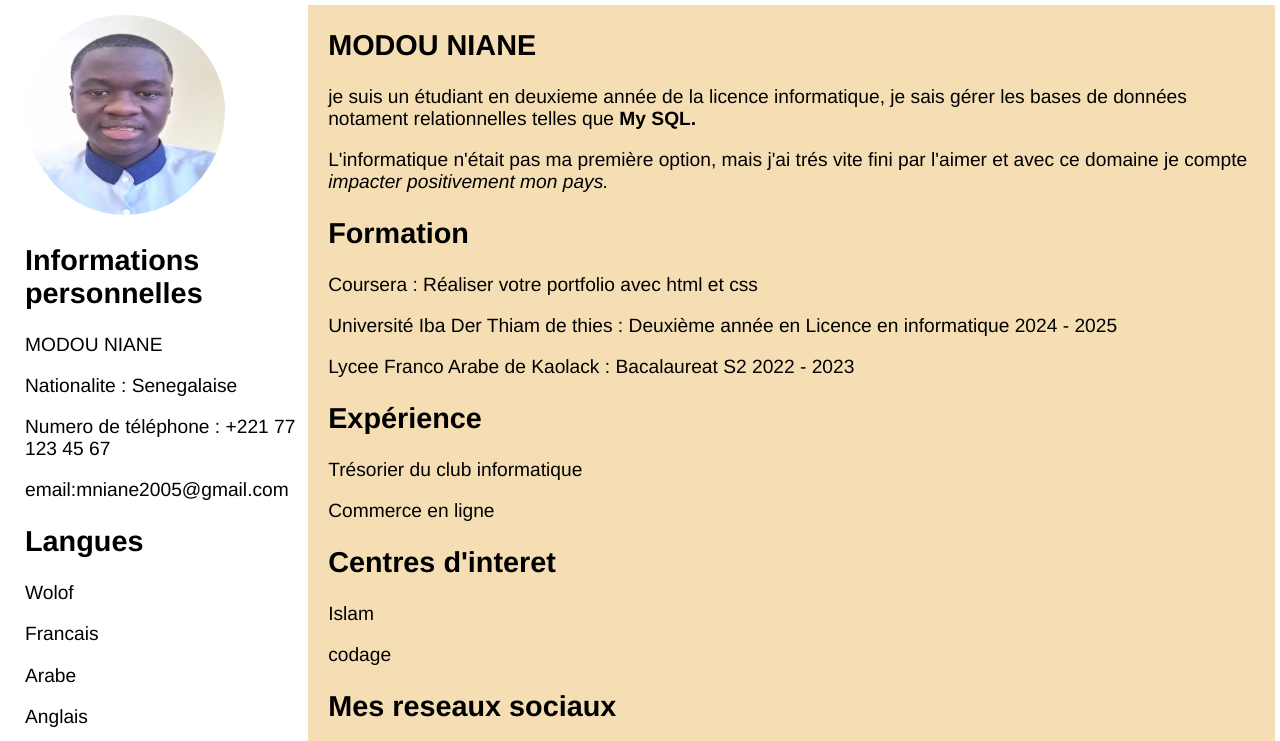
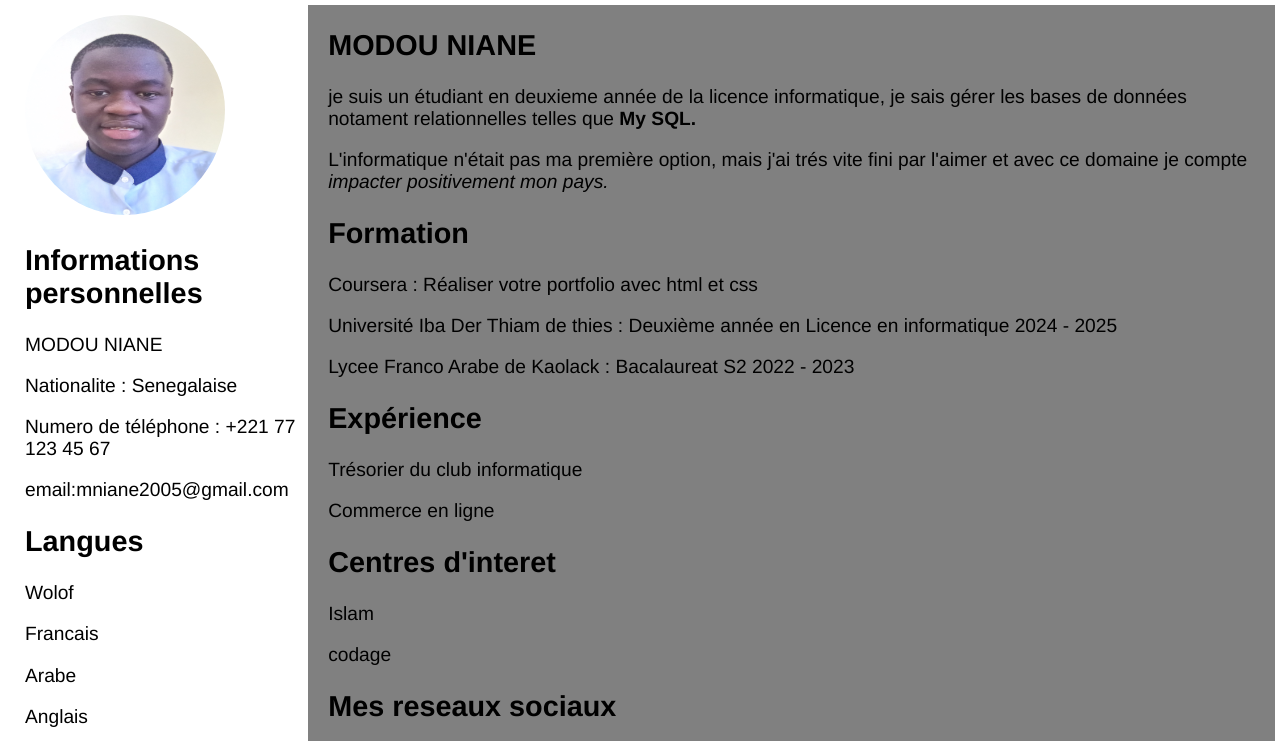
Before and after one commit to modounianeCode/modou-nianeCv, a plain HTML site: page index.html in a window 1280 px wide. Shown: the top 741 px of the page. Drawn offline with Linux system fonts and the light colour scheme.

Commit message:
de dev-cv.css

```diff
--- a/dev-cv.css
+++ b/dev-cv.css
@@ -10,7 +10,7 @@
     /*background-color: brown;*/
     padding-left: 20px;
     padding-right: 15px;
-    background-color: wheat;
+    background-color: gray;
 }
 body{
     font-family: 'Franklin Gothic Medium', 'Arial Narrow', Arial, sans-serif;
```
